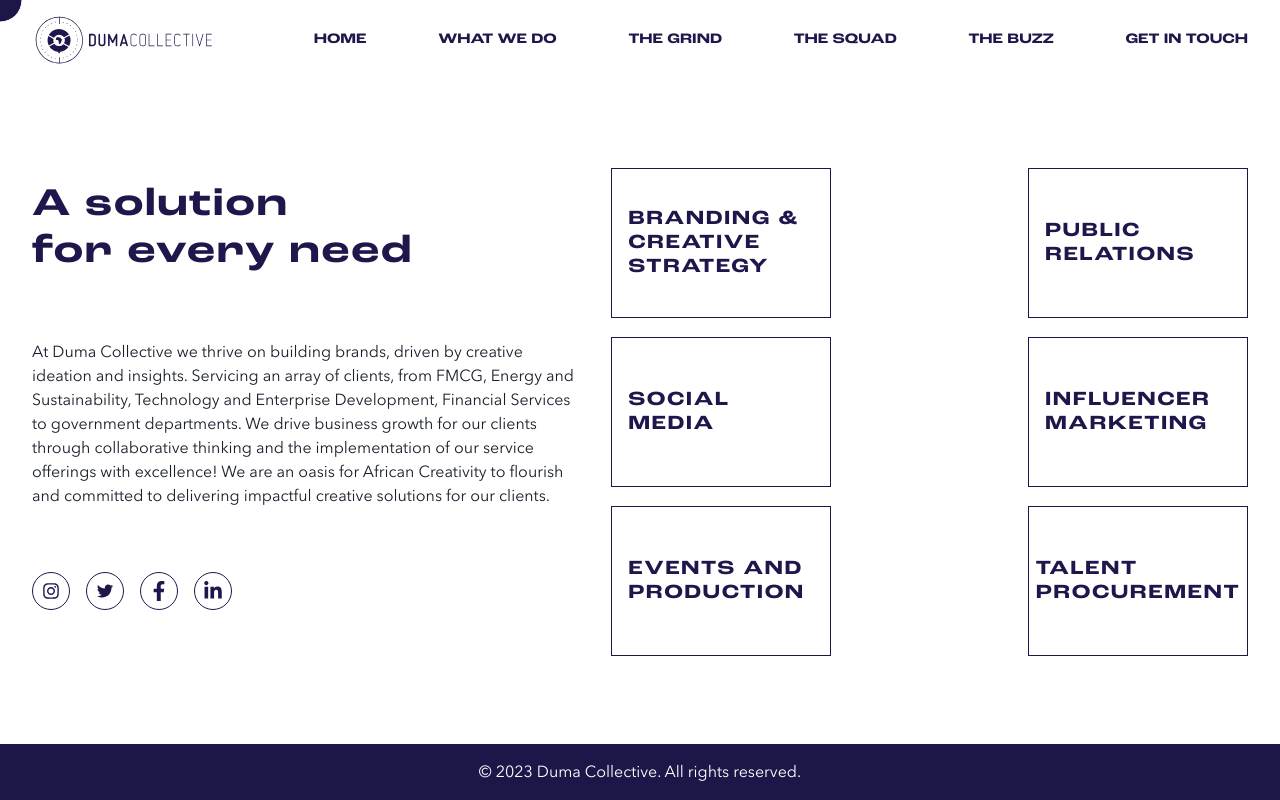
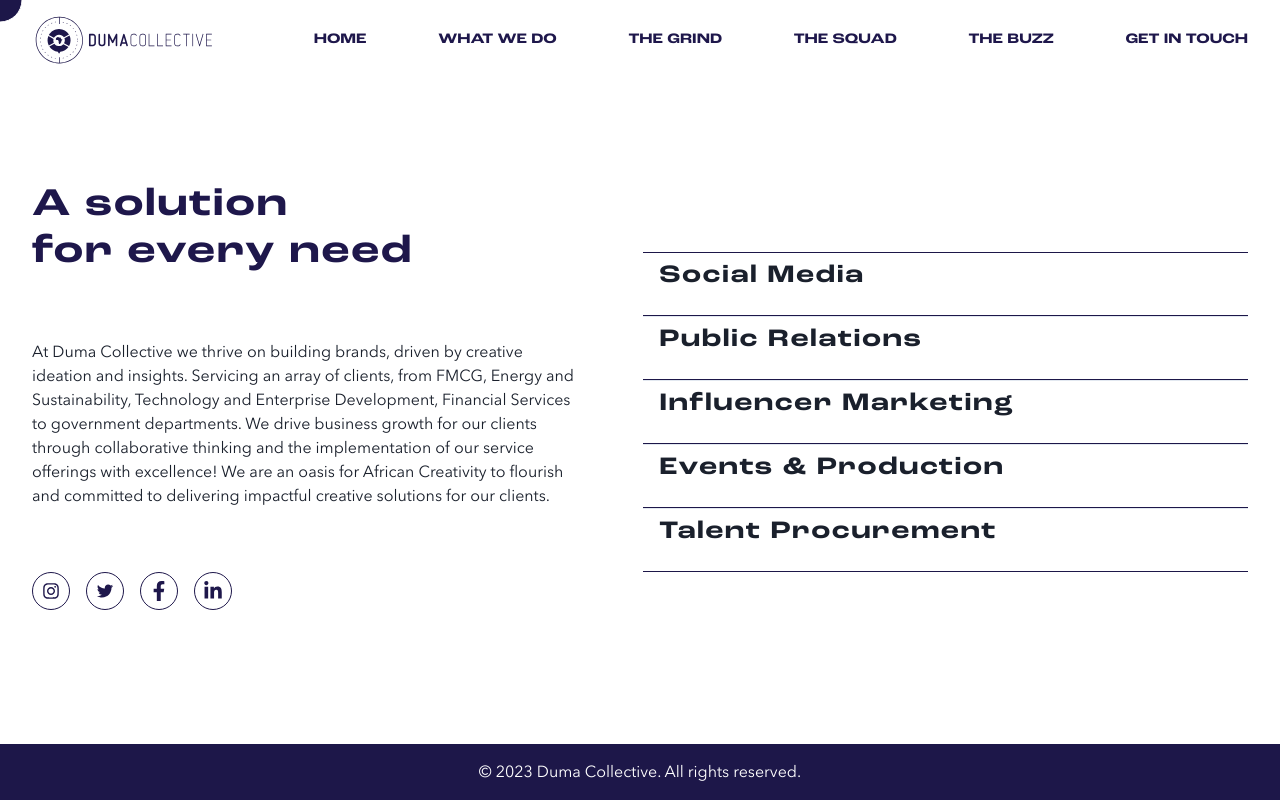
Before and after one commit to rhest012/dumaCollectiveApp, a React (Create React App) app: page /what-we-do in a window 1280 px wide. Built offline with nearby package versions, Linux system fonts and the light colour scheme; a web font is replaced by a local one.

Commit message:
What We Do

```diff
--- a/src/App.js
+++ b/src/App.js
@@ -6,10 +6,12 @@ import { BrowserRouter as Router, Routes, Route } from 'react-router-dom'
 import CustomCursor from './components/CustomCursor';
 
 import AnimatedRoutes from './features/components/AnimatedRoutes';
+import ScrollToTop from './components/ScrollToTop';
 
 function App() {
   return (
       <Router>
+        <ScrollToTop/>
        <AnimatedRoutes/>
       </Router>
 
--- /dev/null
+++ b/src/components/ScrollToTop.jsx
@@ -0,0 +1,14 @@
+import { useEffect } from "react";
+import { useLocation } from "react-router-dom";
+
+const ScrollToTop = () => {
+    const { pathName } = useLocation();
+
+    useEffect(() => {
+        window.scrollTo(0, 0);
+    }, [pathName])
+
+  return null;
+}
+
+export default ScrollToTop
--- a/src/features/components/AnimatedRoutes.jsx
+++ b/src/features/components/AnimatedRoutes.jsx
@@ -17,6 +17,7 @@ import CustomCursor from '../../components/CustomCursor';
 import Footer from '../../components/Footer';
 
 import { motion, AnimatePresence } from 'framer-motion';
+import ScrollToTop from '../../components/ScrollToTop';
 
 const AnimatedRoutes = () => {
     const [loading, setLoading] = useState(true);
@@ -37,6 +38,7 @@ const AnimatedRoutes = () => {
         </motion.div>
       ) : ( */}
         <>
+            <ScrollToTop/>
             <Navbar />
             <CustomCursor />
             <Routes>
--- a/src/features/components/ServiceList.jsx
+++ b/src/features/components/ServiceList.jsx
@@ -1,14 +1,13 @@
-import { Box, Grid, GridItem, Heading, Text } from '@chakra-ui/react'
+import { Accordion, AccordionButton, AccordionItem, AccordionPanel, Box, Grid, GridItem, Heading, Text } from '@chakra-ui/react'
 import React from 'react'
 import SocialIconsHorizontal from './SocialIconsHorizontal'
 
 const ServiceList = () => {
     const services = [
-        "Branding & Creative Strategy",
+        "Social Media",
         "Public Relations",
-        "Social Media",
         "Influencer Marketing",
-        "Events and Production",
+        "Events & Production",
         "Talent Procurement"
     ]
 
@@ -35,16 +34,16 @@ const ServiceList = () => {
             <SocialIconsHorizontal/>
         </GridItem>
         <GridItem
+
+            width="100%"
+            paddingX={{ base:"0", sm:"0", md:"0", lg: "2rem", xl: "2rem"}}
             display="flex"
-            flexWrap="wrap"
-            justifyContent={{ base:"center", sm:"center", md:"space-between", lg:"space-between", xl:"space-between" }}
-            alignContent="center"
-            gap={{ base:"0", sm:"1rem", md:"1rem", lg:"0", xl:"0"}}
-            width="100%"
-            paddingRight={{base:"0", sm:"0", md:"0", lg:"2rem", xl:"2rem"}}
+            justifyContent="center"
+            flexDir="column"
+            height="100%"
         >
-            {services.map((service, index) => (
-                <Box
+
+                {/* <Box
                     border="1px solid #1d1749"
                     padding="1rem"
                     height="150px"
@@ -59,8 +58,38 @@ const ServiceList = () => {
                     <Heading variant="h5" textTransform="uppercase">
                         {service}
                     </Heading>
-                </Box>
-            ))}
+                </Box> */}
+
+                    <Accordion
+                        // allowToggle
+                        className="accordion-container"
+                    >
+                    {services.map((service, index) => (
+                        <AccordionItem
+                            className="accordion-item"
+                            key={index}
+                            borderBottom="1px solid #1d1749"
+                            _first=  {{
+                                borderTop:"1px solid #1d1749"
+                            }}
+
+                            _hover= {{
+                                background: "#1d1749",
+                                color:"#fff",
+                                borderY:"1px solid #1d1749"
+                            }}
+                            >
+                            <AccordionButton className="accordion-button">
+                                <Heading variant="h4" as="h4" textAlign="left">
+                                    {service}
+                                </Heading>
+                            </AccordionButton>
+                            {/* <AccordionPanel className="accordion-body">
+                                Lorem ipsum dolor sit amet consectetur adipisicing elit. Mollitia aliquam quidem voluptas exercitationem harum ut eius alias dolorum rem. Excepturi enim exercitationem placeat corporis blanditiis facilis dicta provident. Nisi libero commodi incidunt aperiam veniam delectus repudiandae voluptate ut velit voluptas atque sint at dolorem inventore modi nulla, rem quasi nesciunt?
+                            </AccordionPanel> */}
+                        </AccordionItem>
+                    ))}
+                    </Accordion>
         </GridItem>
     </Grid>
   )
--- a/src/features/theGrind/pages/TheGrind.jsx
+++ b/src/features/theGrind/pages/TheGrind.jsx
@@ -59,7 +59,7 @@ const TheGrind = () => {
       {data && (
       <Box>
       <Grid
-        margin="2rem"
+        marginX="2rem"
         gridTemplateColumns={{ base:"1fr", sm:"1fr", base:"1fr", lg:"40%,630%", xl:"40% 60%" }}
       >
         <GridItem>
@@ -104,7 +104,7 @@ const TheGrind = () => {
               </Grid>
         </GridItem>
       </Grid>
-      <Box
+      {/* <Box
         marginY={{ base:"2rem", sm:"2rem", md:"2rem", lg:"4rem", xl:"4rem" }}
         marginX="2rem"
       >
@@ -201,7 +201,7 @@ const TheGrind = () => {
                 </Heading>
               </LinkBox>
         </Flex>
-      </Box>
+      </Box> */}
       </Box>
       )}
     </>
--- a/src/styles/Theme.js
+++ b/src/styles/Theme.js
@@ -37,7 +37,7 @@ const theme = extendTheme ({
             fontSize: "1.56rem",
             letterSpacing: "1.5px",
             marginBottom: "1rem",
-            color: "#1E174B",
+
           },
           h5: {
             fontWeight: 600,
```
